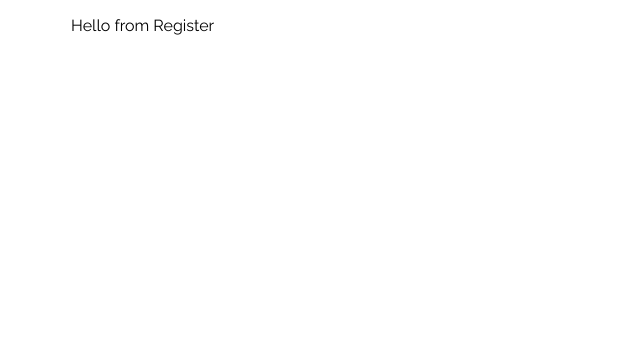
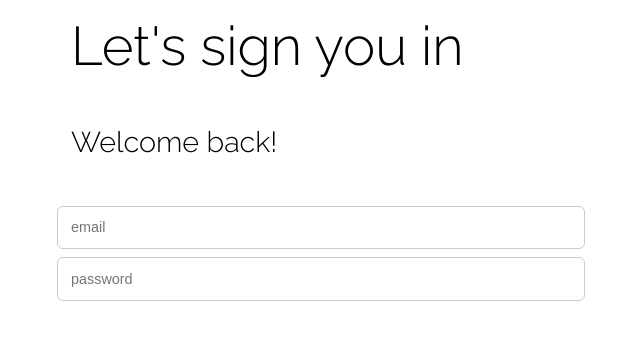
Before and after one commit to guilehm/solid-drop, a React (Create React App) app: page / in a window 1280 px wide. Shown: the top 340 px of the page, without its empty margins (319-959 px from the left). Built offline with nearby package versions, Linux system fonts and the light colour scheme.

Commit message:
create register styles and add inputs

```diff
--- /dev/null
+++ b/src/components/Register/Register.styles.ts
@@ -0,0 +1,39 @@
+import styled from "styled-components"
+
+
+export const Title = styled.h2`
+  font-size: 3.4rem;
+  font-weight: 300;
+  line-height: 60px;
+  padding-bottom: 20px;
+  margin: 0;
+`
+
+export const Subtitle = styled.h3`
+  font-size: 1.8rem;
+  font-weight: 300;
+  padding-bottom: 10px;
+`
+
+export const Form = styled.form`
+  display: flex;
+  flex-direction: column;
+  align-items: center;
+  justify-content: center;
+  width: 100%;
+  margin: auto;
+`
+
+export const Input = styled.input`
+  width: 100%;
+  margin-top: 8px;
+  padding: 0.8rem;
+  border: 1px solid #ccc;
+  border-radius: 6px;
+  font-size: 0.9rem;
+  &:focus {
+    outline: none;
+    border-color: black;
+    box-shadow: 0 0 0 0.2px black;
+  }
+`
--- a/src/components/Register/Register.tsx
+++ b/src/components/Register/Register.tsx
@@ -1,6 +1,16 @@
+import * as S from "./Register.styles"
+
+
 const Register = () => {
   return (
-    <div>Hello from Register</div>
+    <>
+      <S.Title>{"Let's sign you in"}</S.Title>
+      <S.Subtitle>{"Welcome back!"}</S.Subtitle>
+      <S.Form>
+        <S.Input placeholder="email" type="email" />
+        <S.Input placeholder="password" type="password" />
+      </S.Form>
+    </>
   )
 }
 
```
